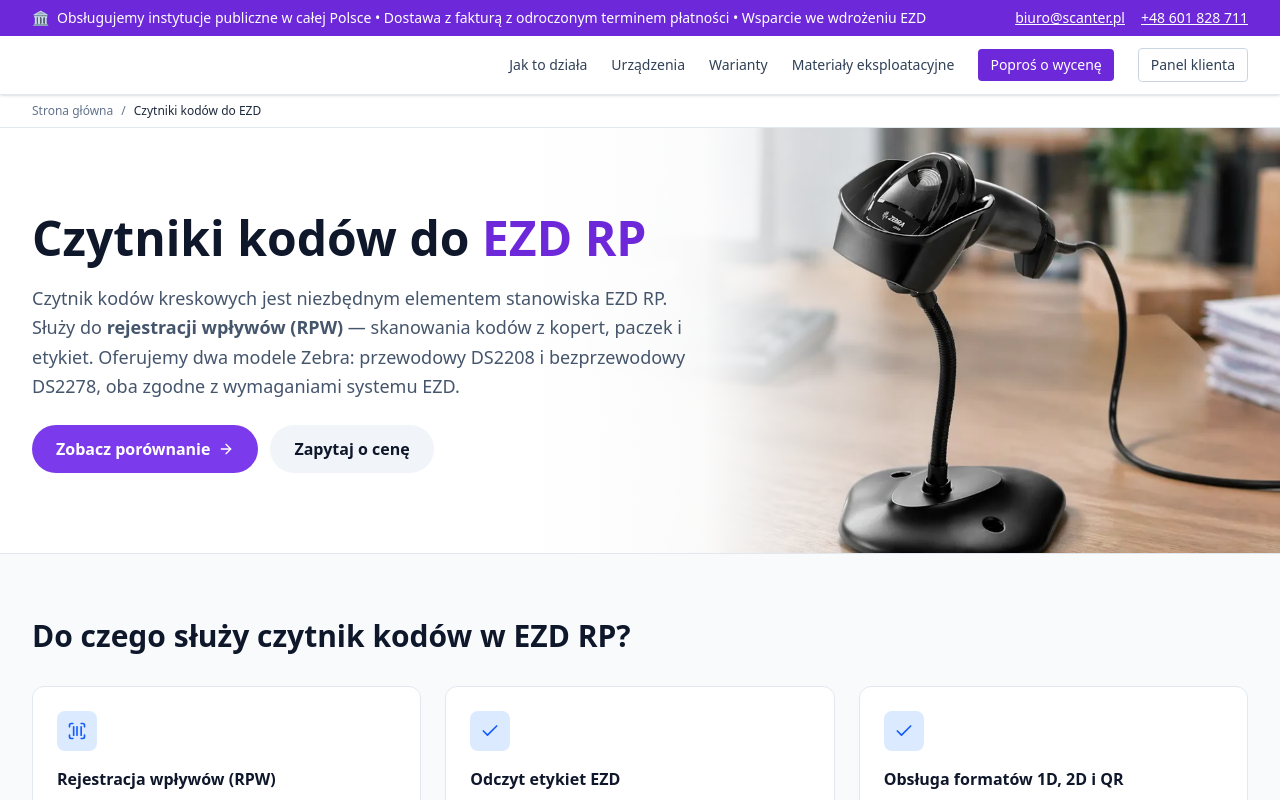
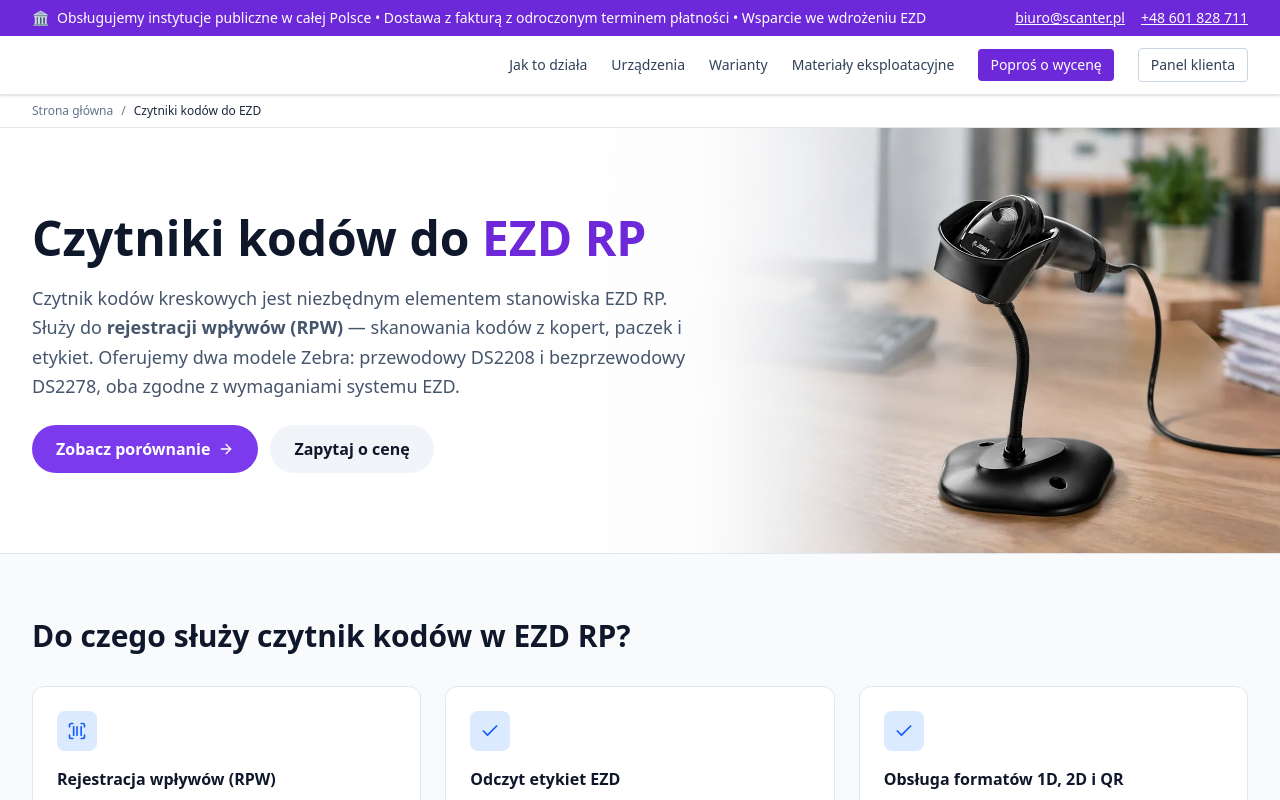
Before and after one commit to jakubtiuchty-arch/ezdrp24, a Next.js app: page /ezd-rp/czytniki in a window 1280 px wide. Shown: the top 800 px of the page. Built offline with nearby package versions, Linux system fonts and the light colour scheme.

Commit message:
Fix hero image: use object-contain to prevent cropping top/bottom
Co-Authored-By: Claude Opus 4.6 (1M context) <noreply@anthropic.com>

```diff
--- a/src/app/ezd-rp/czytniki/page.tsx
+++ b/src/app/ezd-rp/czytniki/page.tsx
@@ -88,7 +88,7 @@ export default function CzytnikiPage() {
               src="/czytniki_ezd_hero.webp"
               alt="Czytnik kodów kreskowych na stanowisku EZD RP"
               fill
-              className="object-cover object-right"
+              className="object-contain object-right"
               priority
             />
             <div className="absolute inset-0 bg-gradient-to-r from-white from-40% via-white/90 via-55% to-transparent to-70%" />
```
